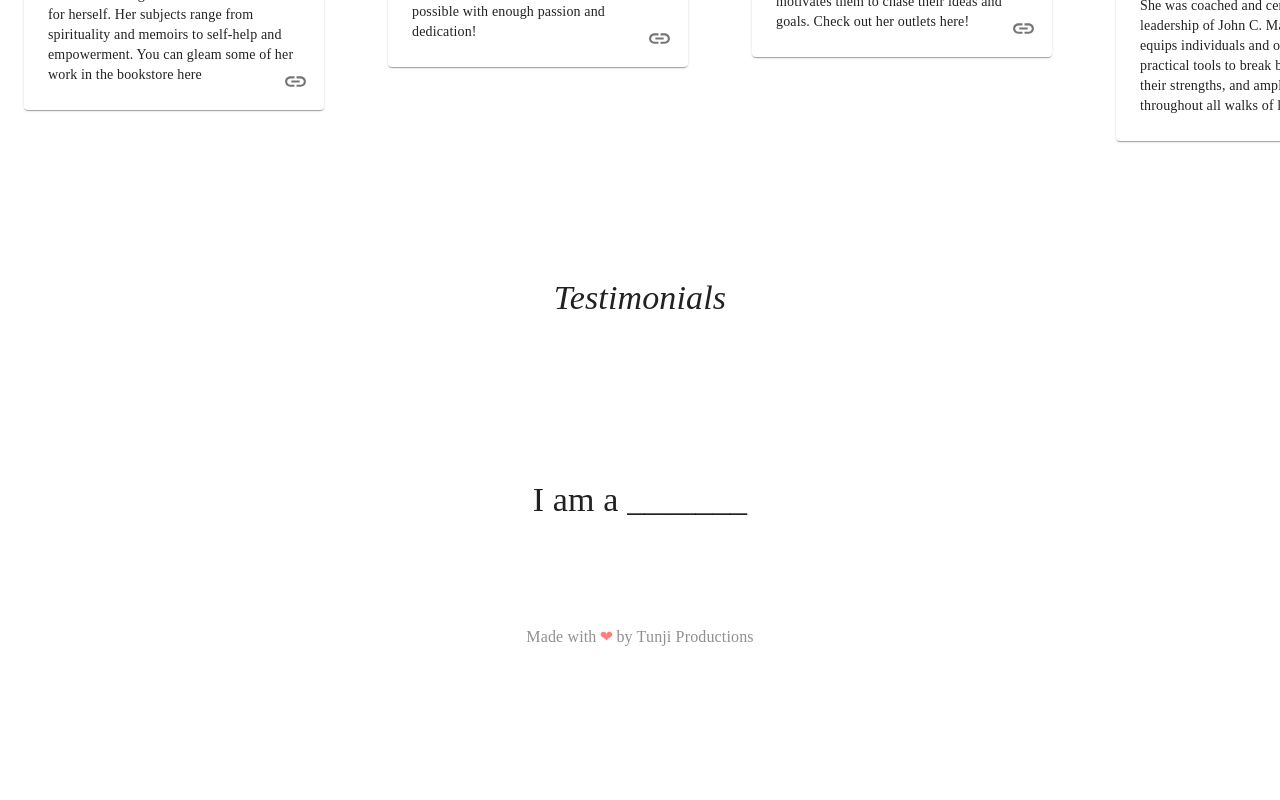
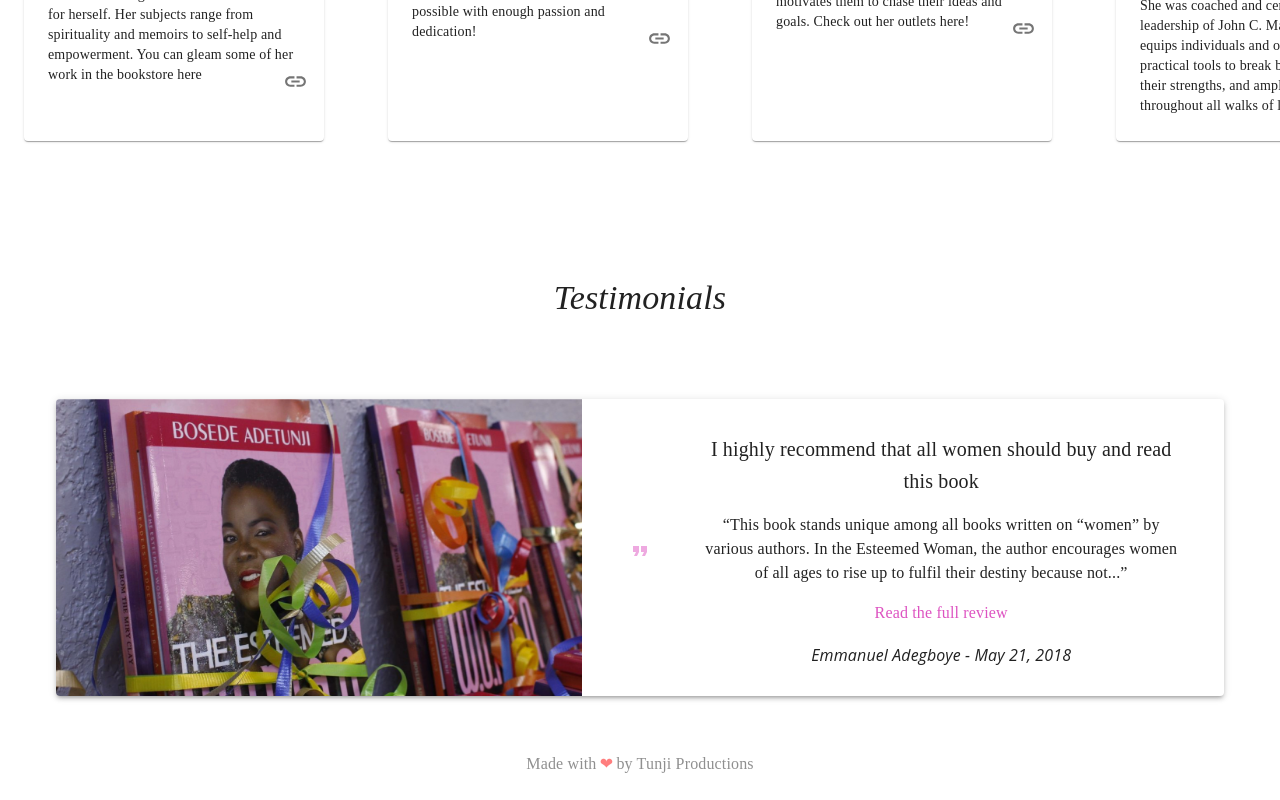
Before and after one commit to Guysnacho/besteemed, a Next.js app: page / in a window 1280 px wide. Shown: the part 832-1632 px from the top of the page. Before the commit the page ends 1505 px from the top, so only its background shows below. Built offline with nearby package versions, Linux system fonts and the light colour scheme.

Commit message:
Add testimonial card

```diff
--- a/pages/index.tsx
+++ b/pages/index.tsx
@@ -1,14 +1,24 @@
-import { Card, CardContent, Grid, Stack, Typography } from "@mui/material";
-import CreativeCarousel from "../Components/Individual/CreativeCard";
-import ImageCollage from "../Components/Individual/ImageCollage";
+import {
+  Box,
+  Card,
+  CardContent,
+  Divider,
+  Grid,
+  Link,
+  Stack,
+  Typography,
+} from "@mui/material";
 import type { NextPage } from "next";
+import Head from "next/head";
+import Image from "next/image";
 import background from "../assets/background.webp";
 import banner from "../assets/banner-long.webp";
 import banner2 from "../assets/banner2.webp";
 import banner4 from "../assets/banner4.webp";
 import banner5 from "../assets/banner5.webp";
-import Head from "next/head";
 import CreativeCard from "../Components/Individual/CreativeCard";
+import ImageCollage from "../Components/Individual/ImageCollage";
+import FormatQuoteIcon from "@mui/icons-material/FormatQuote";
 
 /**
  * @fileoverview Website homepage
@@ -63,7 +73,13 @@ const Home: NextPage = () => {
       </Head>
 
       <main>
-        <Grid container component={Card} elevation={3} sx={{ borderRadius: 0 }}>
+        <Grid container width="100%">
+          <Grid
+            container
+            component={Card}
+            elevation={3}
+            sx={{ borderRadius: 0 }}
+          >
             <Grid item xs={12} md={8} width="100%" height="100%">
               <ImageCollage />
             </Grid>
@@ -101,17 +117,20 @@ const Home: NextPage = () => {
                     Pastor, Author &amp; Motivational Speaker, and empowerer of
                     many. She was coached and certified under the direct
                     leadership of the legendary John C. Maxwell. Bosede equips
-                  individuals and organizations with practical tools that enable
-                  them to break barriers, maximize their abilities, and amplify
-                  their success throughout all walks of life.
+                    individuals and organizations with practical tools that
+                    enable them to break barriers, maximize their abilities, and
+                    amplify their success throughout all walks of life.
                   </Typography>
                 </CardContent>
               </Card>
             </Grid>
           </Grid>
+
+          <Grid item xs={12}>
             <Typography variant="h4" textAlign="center" py={10}>
               I am a _______
             </Typography>
+          </Grid>
 
           <Grid
             flexDirection="row"
@@ -137,14 +156,71 @@ const Home: NextPage = () => {
           </Grid>
           <Grid container>
             <Grid item xs={12}>
-            <Typography variant="h4" fontStyle="italic" textAlign="center" py={10}>
+              <Typography
+                variant="h4"
+                fontStyle="italic"
+                textAlign="center"
+                py={10}
+              >
                 Testimonials
               </Typography>
             </Grid>
-          <Grid item xs={12}>
-            <Typography variant="h4" textAlign="center" py={10}>
-              I am a _______
+            <Grid item xs={12} px={7} pb={4}>
+              <Card elevation={3} sx={{ display: "flex" }}>
+                <Stack
+                  direction="row"
+                  divider={
+                    <FormatQuoteIcon color="primary" sx={{ opacity: "50%" }} />
+                  }
+                  justifyContent="space-between"
+                  alignItems="center"
+                  mb={-1}
+                >
+                  <Box width={"45%"}>
+                    <Image
+                      src={banner}
+                      placeholder="blur"
+                      layout="intrinsic"
+                      alt="Testimonial book picture"
+                    />
+                  </Box>
+                  <Box width={"45%"} pr={5}>
+                    <Typography variant="h6" textAlign="center">
+                      I highly recommend that all women should buy and read this
+                      book{" "}
                     </Typography>
+                    <Typography variant="body1" textAlign="center" mt={2}>
+                      {" "}
+                      &ldquo;This book stands unique among all books written on
+                      &ldquo;women&rdquo; by various authors. In the Esteemed
+                      Woman, the author encourages women of all ages to rise up
+                      to fulfil their destiny because not...&rdquo;
+                    </Typography>
+                    <Box textAlign="center" mt={2}>
+                      <Link
+                        variant="body1"
+                        textAlign="center"
+                        color="primary"
+                        underline="hover"
+                        href="https://www.amazon.com/review/R26HU5DFZTWJYC/ref=cm_cr_srp_d_rdp_perm?ie=UTF8&ASIN=B07CVL5T68"
+                        target="_blank"
+                        rel="noopener"
+                      >
+                        Read the full review
+                      </Link>
+                    </Box>
+                    <Typography
+                      variant="subtitle1"
+                      fontStyle="italic"
+                      textAlign="center"
+                      mt={2}
+                    >
+                      Emmanuel Adegboye - May 21, 2018
+                    </Typography>
+                  </Box>
+                </Stack>
+              </Card>
+            </Grid>
           </Grid>
         </Grid>
       </main>
```
Lines whose indentation alone changed are shown as unchanged.
